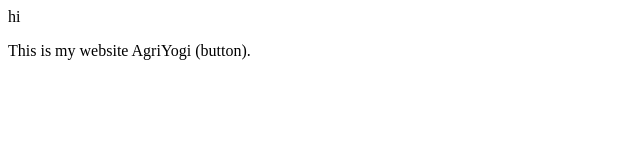
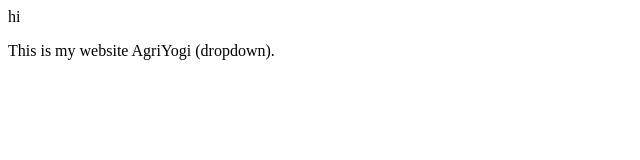
Before and after one commit to Akkulad97/localrepo, a plain HTML site: page index.html in a window 1280 px wide. Shown: the full height of the page, 0-640 px from the left. Drawn offline with Linux system fonts and the light colour scheme.

Commit message:
add dropout

```diff
--- a/index.html
+++ b/index.html
@@ -1,2 +1,2 @@
 <p> hi</p>
-<p> This is my website AgriYogi (button). </p>
+<p> This is my website AgriYogi (dropdown). </p>
```
